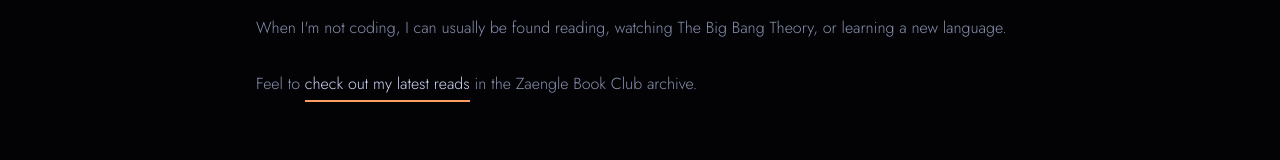
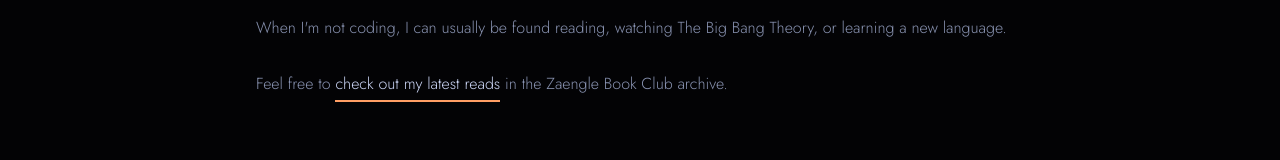
Before and after one commit to movntains/ropprmn.com, a Nuxt app: page /about in a window 1280 px wide. Shown: the part 390-550 px from the top of the page. Built offline with nearby package versions, Linux system fonts and the light colour scheme.

Commit message:
Fixes typo on about page

```diff
--- a/pages/about.vue
+++ b/pages/about.vue
@@ -14,7 +14,7 @@
           learning a new language.
         </p>
         <p>
-          Feel to
+          Feel free to
           <a
             href="https://www.notion.so/906e35079c3b43769cbedf536bab3f4a?v=aac27d0e71f24037a4c71cbbc4a7361b"
             target="_blank"
```
